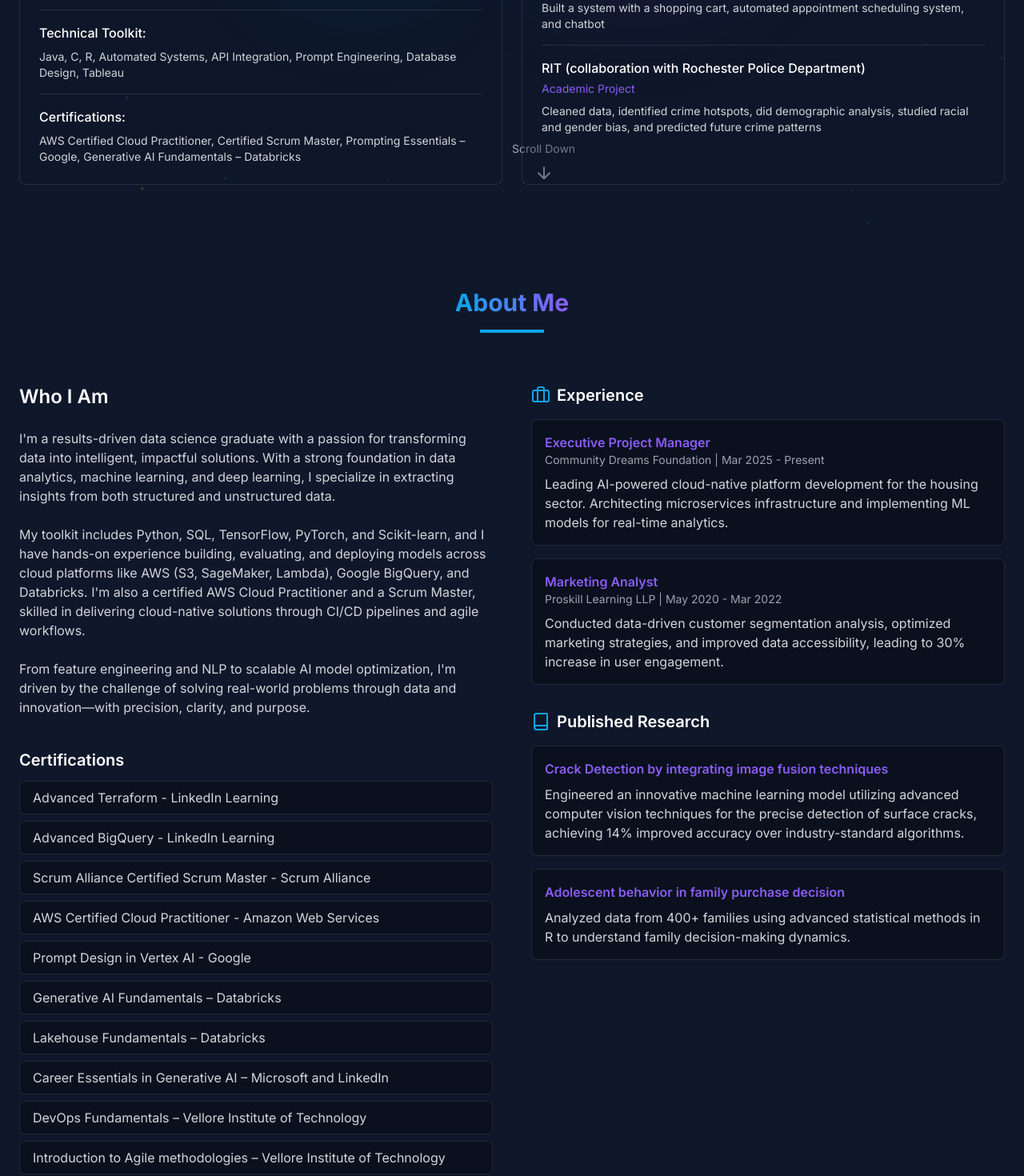
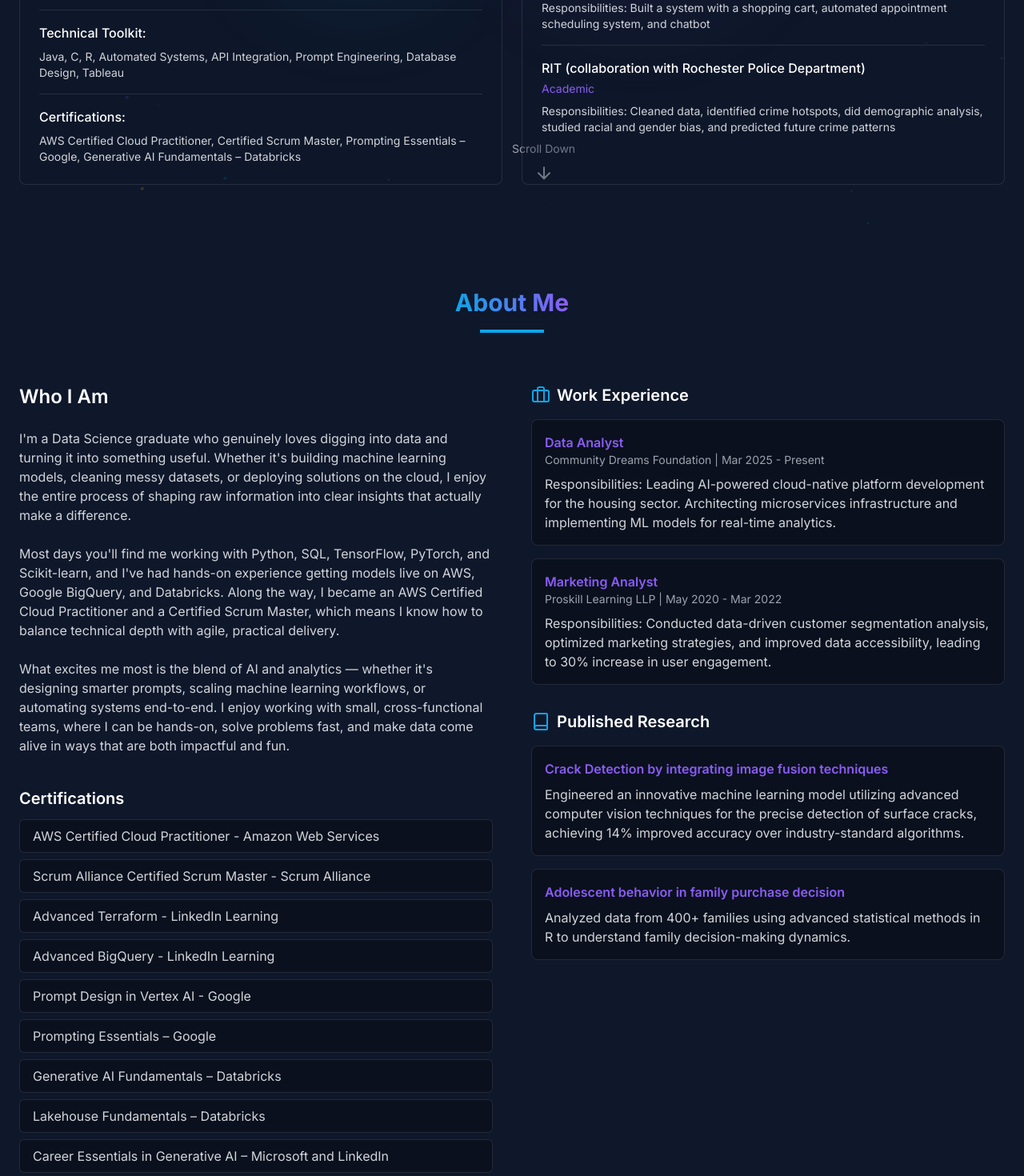
Before and after one commit to YSP17/CodeQuantum, a React (Vite) app: page / in a window 1280 px wide. Shown: the part 520-1990 px from the top of the page at 80% size. Built offline with nearby package versions, Linux system fonts and the light colour scheme.

Commit message:
Update "Who I Am" and Experience

```diff
--- a/src/components/AboutSection.tsx
+++ b/src/components/AboutSection.tsx
@@ -5,33 +5,31 @@ import { Award, Briefcase, Book } from "lucide-react";
 
 export function AboutSection() {
   const certifications = [
+    "AWS Certified Cloud Practitioner - Amazon Web Services",
+    "Scrum Alliance Certified Scrum Master - Scrum Alliance",
     "Advanced Terraform - LinkedIn Learning",
     "Advanced BigQuery - LinkedIn Learning",
-    "Scrum Alliance Certified Scrum Master - Scrum Alliance",
-    "AWS Certified Cloud Practitioner - Amazon Web Services",
     "Prompt Design in Vertex AI - Google",
+    "Prompting Essentials – Google",
     "Generative AI Fundamentals – Databricks",
     "Lakehouse Fundamentals – Databricks",
-    "Career Essentials in Generative AI – Microsoft and LinkedIn",
-    "DevOps Fundamentals – Vellore Institute of Technology",
-    "Introduction to Agile methodologies – Vellore Institute of Technology",
-    "Foundations of Supply Chain Management – Vellore Institute of Technology"
+    "Career Essentials in Generative AI – Microsoft and LinkedIn"
   ];
 
   const experiences = [
     {
-      title: "Executive Project Manager",
+      title: "Data Analyst",
       company: "Community Dreams Foundation",
       period: "Mar 2025 - Present",
       location: "Florida, US",
-      description: "Leading AI-powered cloud-native platform development for the housing sector. Architecting microservices infrastructure and implementing ML models for real-time analytics.",
+      description: "Responsibilities: Leading AI-powered cloud-native platform development for the housing sector. Architecting microservices infrastructure and implementing ML models for real-time analytics.",
     },
     {
       title: "Marketing Analyst",
       company: "Proskill Learning LLP",
       period: "May 2020 - Mar 2022",
       location: "Chennai, IND",
-      description: "Conducted data-driven customer segmentation analysis, optimized marketing strategies, and improved data accessibility, leading to 30% increase in user engagement.",
+      description: "Responsibilities: Conducted data-driven customer segmentation analysis, optimized marketing strategies, and improved data accessibility, leading to 30% increase in user engagement.",
     },
   ];
 
@@ -58,13 +56,13 @@ export function AboutSection() {
           <AnimateOnScroll className="space-y-6">
             <h3 className="text-2xl font-semibold text-white">Who I Am</h3>
             <p className="text-gray-300">
-              I'm a results-driven data science graduate with a passion for transforming data into intelligent, impactful solutions. With a strong foundation in data analytics, machine learning, and deep learning, I specialize in extracting insights from both structured and unstructured data.
+              I'm a Data Science graduate who genuinely loves digging into data and turning it into something useful. Whether it's building machine learning models, cleaning messy datasets, or deploying solutions on the cloud, I enjoy the entire process of shaping raw information into clear insights that actually make a difference.
             </p>
             <p className="text-gray-300">
-              My toolkit includes Python, SQL, TensorFlow, PyTorch, and Scikit-learn, and I have hands-on experience building, evaluating, and deploying models across cloud platforms like AWS (S3, SageMaker, Lambda), Google BigQuery, and Databricks. I'm also a certified AWS Cloud Practitioner and a Scrum Master, skilled in delivering cloud-native solutions through CI/CD pipelines and agile workflows.
+              Most days you'll find me working with Python, SQL, TensorFlow, PyTorch, and Scikit-learn, and I've had hands-on experience getting models live on AWS, Google BigQuery, and Databricks. Along the way, I became an AWS Certified Cloud Practitioner and a Certified Scrum Master, which means I know how to balance technical depth with agile, practical delivery.
             </p>
             <p className="text-gray-300">
-              From feature engineering and NLP to scalable AI model optimization, I'm driven by the challenge of solving real-world problems through data and innovation—with precision, clarity, and purpose.
+              What excites me most is the blend of AI and analytics — whether it's designing smarter prompts, scaling machine learning workflows, or automating systems end-to-end. I enjoy working with small, cross-functional teams, where I can be hands-on, solve problems fast, and make data come alive in ways that are both impactful and fun.
             </p>
 
             <div className="pt-4">
@@ -85,7 +83,7 @@ export function AboutSection() {
             <div>
               <div className="flex items-center gap-2 mb-4">
                 <Briefcase className="text-tech-blue" />
-                <h3 className="text-xl font-semibold text-white">Experience</h3>
+                <h3 className="text-xl font-semibold text-white">Work Experience</h3>
               </div>
               <div className="space-y-4">
                 {experiences.map((exp, index) => (
--- a/src/components/HeroSection.tsx
+++ b/src/components/HeroSection.tsx
@@ -80,15 +80,15 @@ export function HeroSection() {
               <div>
                 <h4 className="text-white font-medium mb-1">Community Dreams Foundation</h4>
                 <p className="text-tech-blue text-sm mb-2">Role: Data Analyst</p>
-                <p className="text-gray-300 text-sm">Built a system with a shopping cart, automated appointment scheduling system, and chatbot</p>
+                <p className="text-gray-300 text-sm">Responsibilities: Built a system with a shopping cart, automated appointment scheduling system, and chatbot</p>
               </div>
 
               <div className="h-px bg-white/10"></div>
 
               <div>
                 <h4 className="text-white font-medium mb-1">RIT (collaboration with Rochester Police Department)</h4>
-                <p className="text-tech-purple text-sm mb-2">Academic Project</p>
-                <p className="text-gray-300 text-sm">Cleaned data, identified crime hotspots, did demographic analysis, studied racial and gender bias, and predicted future crime patterns</p>
+                <p className="text-tech-purple text-sm mb-2">Academic</p>
+                <p className="text-gray-300 text-sm">Responsibilities: Cleaned data, identified crime hotspots, did demographic analysis, studied racial and gender bias, and predicted future crime patterns</p>
               </div>
             </div>
           </div>
```
